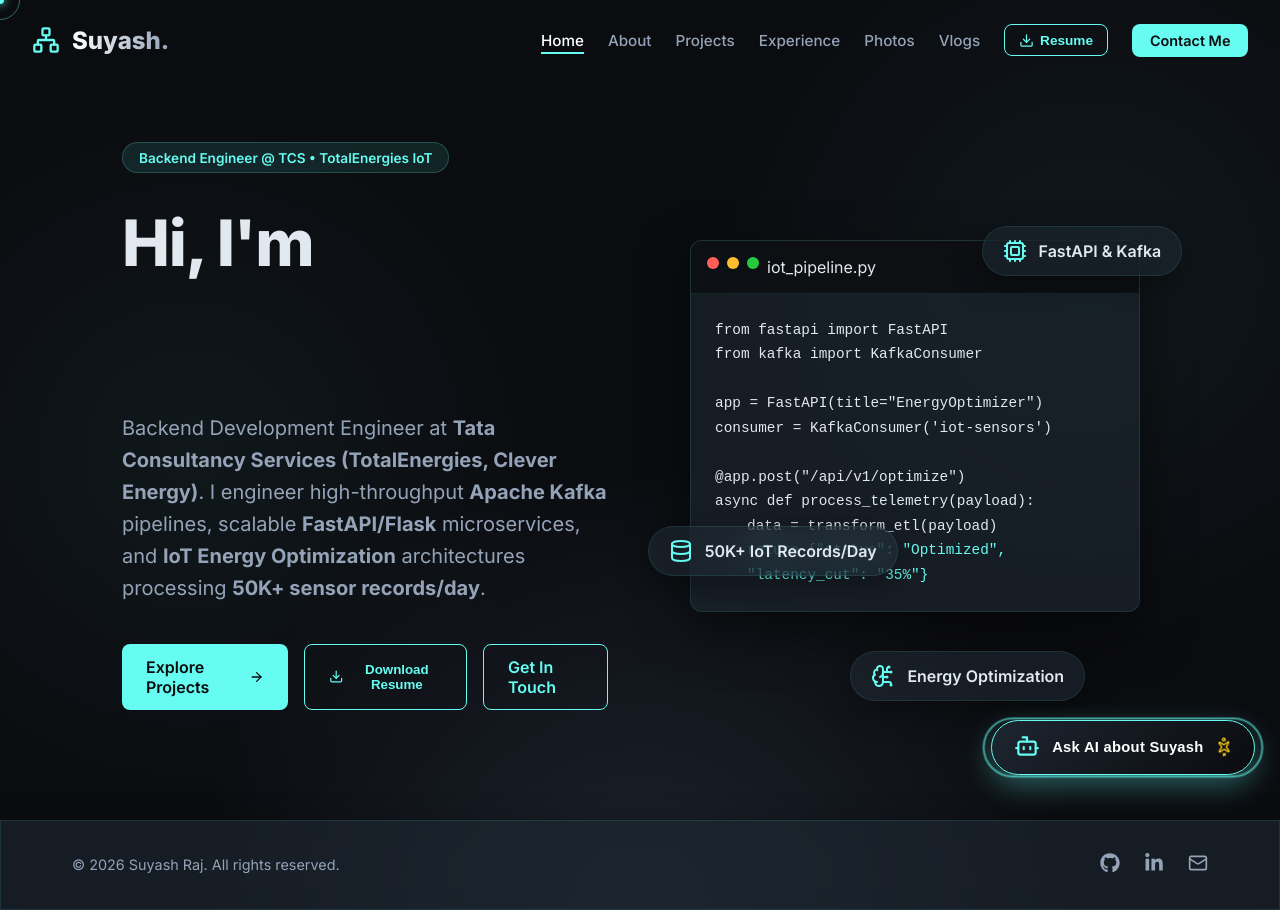
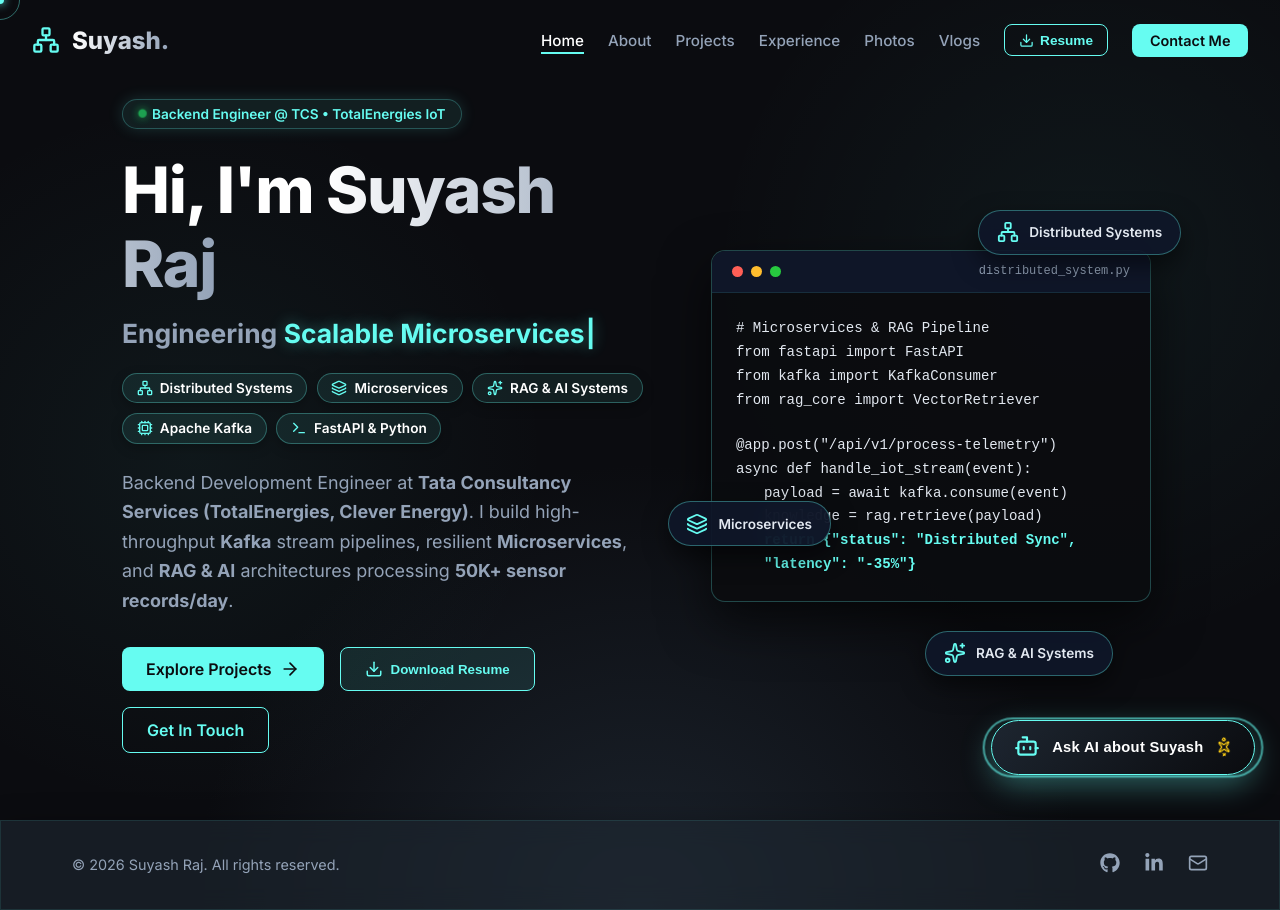
Before and after one commit to Razzsuyash/Portfolios, a React (Vite) app: page / in a window 1280 px wide. Built offline with nearby package versions, Linux system fonts and the light colour scheme.

Commit message:
Fix hero heading visibility and add Distributed Systems, Microservices, RAG highlighters

```diff
--- a/src/pages/Home.css
+++ b/src/pages/Home.css
@@ -3,66 +3,152 @@
   align-items: center;
   justify-content: space-between;
   min-height: calc(100vh - 140px);
-  gap: 4rem;
+  gap: 3.5rem;
 }
 
 .hero-content {
-  flex: 1;
-  max-width: 600px;
+  flex: 1.1;
+  max-width: 650px;
 }
 
 .hero-badge {
-  display: inline-block;
+  display: inline-flex;
+  align-items: center;
   padding: 0.4rem 1rem;
-  background: rgba(102, 252, 241, 0.1);
+  background: rgba(102, 252, 241, 0.08);
   color: var(--accent-color);
   border-radius: 100px;
   font-size: 0.85rem;
   font-weight: 600;
-  margin-bottom: 2rem;
-  border: 1px solid rgba(102, 252, 241, 0.2);
+  margin-bottom: 1.5rem;
+  border: 1px solid rgba(102, 252, 241, 0.25);
+  box-shadow: 0 0 15px rgba(102, 252, 241, 0.15);
+}
+
+.hero-title {
+  font-size: clamp(2.6rem, 5.5vw, 4rem);
+  font-weight: 800;
+  line-height: 1.15;
+  margin: 0 0 0.75rem 0;
+  letter-spacing: -0.02em;
+  color: #ffffff;
+}
+
+/* Typewriter Sub-Headline */
+.typewriter-headline {
+  display: flex;
+  align-items: center;
+  flex-wrap: wrap;
+  gap: 0.4rem;
+  font-size: clamp(1.2rem, 2.8vw, 1.65rem);
+  font-weight: 700;
+  margin-bottom: 1.25rem;
+  color: #e2e8f0;
+  min-height: 40px;
+}
+
+.typewriter-prefix {
+  color: var(--text-muted);
+}
+
+.typewriter-highlight {
+  color: var(--accent-color);
+  text-shadow: 0 0 16px rgba(102, 252, 241, 0.4);
+}
+
+/* Hero Highlighters Banner (Distributed Systems, Microservices, RAG) */
+.hero-highlighters {
+  display: flex;
+  flex-wrap: wrap;
+  gap: 0.6rem;
+  margin: 1.25rem 0 1.5rem 0;
+}
+
+.hero-highlight-pill {
+  display: inline-flex;
+  align-items: center;
+  gap: 0.45rem;
+  padding: 0.4rem 0.85rem;
+  border-radius: 30px;
+  background: rgba(102, 252, 241, 0.08);
+  border: 1px solid rgba(102, 252, 241, 0.3);
+  color: #fff;
+  font-size: 0.85rem;
+  font-weight: 600;
+  transition: all 0.25s cubic-bezier(0.16, 1, 0.3, 1);
+  box-shadow: 0 4px 12px rgba(0, 0, 0, 0.25);
+}
+
+.hero-highlight-pill:hover {
+  background: rgba(102, 252, 241, 0.2);
+  border-color: var(--accent-color);
+  transform: translateY(-2px);
+  box-shadow: 0 6px 18px rgba(102, 252, 241, 0.35);
+}
+
+.pill-icon {
+  color: var(--accent-color);
+  display: flex;
+  align-items: center;
 }
 
 .hero-subtitle {
-  font-size: 1.25rem;
-  margin: 1.5rem 0 2.5rem;
+  font-size: 1.12rem;
+  line-height: 1.65;
+  color: var(--text-muted);
+  margin: 0 0 2rem 0;
 }
 
 .hero-cta {
   display: flex;
+  flex-wrap: wrap;
   gap: 1rem;
 }
 
+.resume-download-cta {
+  background: rgba(102, 252, 241, 0.1);
+}
+
+/* Visual Card Side */
 .hero-visual {
-  flex: 1;
+  flex: 0.95;
   position: relative;
   display: flex;
   justify-content: center;
   align-items: center;
-  height: 500px;
+  height: 480px;
 }
 
 .visual-card {
   width: 100%;
-  max-width: 450px;
-  border-radius: 12px;
+  max-width: 440px;
+  border-radius: 14px;
   overflow: hidden;
   z-index: 2;
-  box-shadow: 0 20px 50px rgba(0,0,0,0.5);
-  border: 1px solid var(--glass-border);
+  box-shadow: 0 20px 50px rgba(0,0,0,0.6);
+  border: 1px solid rgba(102, 252, 241, 0.25);
+  background: rgba(11, 12, 16, 0.92);
 }
 
 .card-header {
-  background: rgba(11, 12, 16, 0.8);
-  padding: 1rem;
+  background: rgba(15, 23, 42, 0.95);
+  padding: 0.85rem 1.25rem;
   display: flex;
+  align-items: center;
   gap: 0.5rem;
   border-bottom: 1px solid var(--glass-border);
 }
 
+.editor-title {
+  margin-left: auto;
+  font-family: 'Fira Code', monospace;
+  font-size: 0.75rem;
+  color: var(--text-muted);
+}
+
 .dot {
-  width: 12px;
-  height: 12px;
+  width: 11px;
+  height: 11px;
   border-radius: 50%;
 }
 
@@ -73,7 +159,7 @@
 .card-body {
   padding: 1.5rem;
   font-family: 'Fira Code', monospace, sans-serif;
-  font-size: 0.9rem;
+  font-size: 0.88rem;
   line-height: 1.7;
 }
 
@@ -82,50 +168,57 @@
 }
 
 .code-line.empty {
-  height: 1.7em;
+  height: 1.5em;
 }
 
 .code-line.indent {
-  padding-left: 2rem;
+  padding-left: 1.75rem;
 }
 
 .code-line.accent {
   color: var(--accent-color);
+  font-weight: 600;
 }
 
+/* Floating Badges */
 .floating-badge {
   position: absolute;
   display: flex;
   align-items: center;
-  gap: 0.75rem;
-  padding: 0.75rem 1.25rem;
+  gap: 0.65rem;
+  padding: 0.65rem 1.1rem;
   border-radius: 100px;
   font-weight: 600;
+  font-size: 0.85rem;
   z-index: 3;
   animation: float 6s ease-in-out infinite;
+  background: rgba(15, 23, 42, 0.9);
+  border: 1px solid rgba(102, 252, 241, 0.35);
+  box-shadow: 0 10px 25px rgba(0, 0, 0, 0.5);
+  white-space: nowrap;
 }
 
 .badge-1 {
-  top: 10%;
+  top: 5%;
   right: -5%;
   animation-delay: 0s;
 }
 
 .badge-2 {
-  bottom: 20%;
-  left: -5%;
+  bottom: 25%;
+  left: -8%;
   animation-delay: 2s;
 }
 
 .badge-3 {
-  bottom: -5%;
-  right: 15%;
+  bottom: -2%;
+  right: 10%;
   animation-delay: 4s;
 }
 
 @keyframes float {
   0% { transform: translateY(0px); }
-  50% { transform: translateY(-15px); }
+  50% { transform: translateY(-12px); }
   100% { transform: translateY(0px); }
 }
 
@@ -142,9 +235,22 @@
     flex-direction: column;
   }
 
+  .typewriter-headline {
+    justify-content: center;
+  }
+
+  .hero-highlighters {
+    justify-content: center;
+  }
+
+  .hero-cta {
+    justify-content: center;
+  }
+
   .hero-visual {
     width: 100%;
-    margin-top: 2rem;
+    margin-top: 1.5rem;
+    height: auto;
   }
 
   .badge-1, .badge-2, .badge-3 {
--- a/src/pages/Home.jsx
+++ b/src/pages/Home.jsx
@@ -1,45 +1,80 @@
 import React from 'react';
 import { NavLink } from 'react-router-dom';
 import Typewriter from 'typewriter-effect';
-import { ArrowRight, Database, BrainCircuit, Terminal, Download, Cpu } from 'lucide-react';
+import { ArrowRight, Database, BrainCircuit, Terminal, Download, Cpu, Layers, Sparkles, Network } from 'lucide-react';
 import { downloadResume } from '../utils/downloadResume';
 import './Home.css';
 
 const Home = () => {
+  const highlighters = [
+    { label: "Distributed Systems", icon: <Network size={16} />, color: "accent" },
+    { label: "Microservices", icon: <Layers size={16} />, color: "accent" },
+    { label: "RAG & AI Systems", icon: <Sparkles size={16} />, color: "accent" },
+    { label: "Apache Kafka", icon: <Cpu size={16} />, color: "accent" },
+    { label: "FastAPI & Python", icon: <Terminal size={16} />, color: "accent" },
+  ];
+
   return (
     <div className="page-container container">
       <section className="hero-section">
         <div className="hero-content animate-fade-in">
-          <div className="hero-badge delay-100">Backend Engineer @ TCS • TotalEnergies IoT</div>
-          <h1 className="delay-200" style={{ minHeight: '120px' }}>
-            Hi, I'm <br />
-            <span className="text-gradient">
+          {/* Top Badge */}
+          <div className="hero-badge delay-100">
+            <span className="live-pulse-dot" style={{ display: 'inline-block', marginRight: '6px' }}></span>
+            Backend Engineer @ TCS • TotalEnergies IoT
+          </div>
+
+          {/* Main Permanent Heading */}
+          <h1 className="hero-title delay-150">
+            Hi, I'm <span className="text-gradient">Suyash Raj</span>
+          </h1>
+
+          {/* Dynamic Interactive Typewriter Sub-Headline */}
+          <div className="typewriter-headline delay-200">
+            <span className="typewriter-prefix">Engineering </span>
+            <span className="typewriter-highlight">
               <Typewriter
                 options={{
                   strings: [
-                    'Suyash Raj',
-                    'a Backend Engineer',
-                    'a Python & FastAPI Dev',
-                    'a Kafka & IoT Specialist',
-                    'a Distributed Systems Builder'
+                    'Distributed Systems',
+                    'Scalable Microservices',
+                    'RAG & Conversational AI',
+                    'High-Throughput Kafka Streams',
+                    'Ultra-Fast FastAPI Backend'
                   ],
                   autoStart: true,
                   loop: true,
+                  deleteSpeed: 30,
+                  delay: 45,
                 }}
               />
             </span>
-          </h1>
+          </div>
+
+          {/* Core Specialization Highlights */}
+          <div className="hero-highlighters delay-250">
+            {highlighters.map((item, index) => (
+              <div key={index} className="hero-highlight-pill glass">
+                <span className="pill-icon">{item.icon}</span>
+                <span className="pill-text">{item.label}</span>
+              </div>
+            ))}
+          </div>
+
+          {/* Short Bio */}
           <p className="hero-subtitle delay-300">
             Backend Development Engineer at <strong>Tata Consultancy Services (TotalEnergies, Clever Energy)</strong>.
-            I engineer high-throughput <strong>Apache Kafka</strong> pipelines, scalable <strong>FastAPI/Flask</strong> microservices,
-            and <strong>IoT Energy Optimization</strong> architectures processing <strong>50K+ sensor records/day</strong>.
+            I build high-throughput <strong>Kafka</strong> stream pipelines, resilient <strong>Microservices</strong>,
+            and <strong>RAG & AI</strong> architectures processing <strong>50K+ sensor records/day</strong>.
           </p>
+
+          {/* Call to Actions */}
           <div className="hero-cta delay-300">
             <NavLink to="/projects" className="button-primary">
               Explore Projects <ArrowRight size={20} />
             </NavLink>
             <button onClick={downloadResume} className="button-secondary resume-download-cta">
-              <Download size={19} /> Download Resume
+              <Download size={18} /> Download Resume
             </button>
             <NavLink to="/contact" className="button-secondary">
               Get In Touch
@@ -47,41 +82,43 @@
           </div>
         </div>
 
+        {/* Visual Terminal / Microservices Card */}
         <div className="hero-visual animate-fade-in delay-200">
           <div className="glass visual-card main-card">
             <div className="card-header">
               <span className="dot red"></span>
               <span className="dot yellow"></span>
               <span className="dot green"></span>
-              <span className="editor-title">iot_pipeline.py</span>
+              <span className="editor-title">distributed_system.py</span>
             </div>
             <div className="card-body">
+              <div className="code-line"># Microservices & RAG Pipeline</div>
               <div className="code-line">from fastapi import FastAPI</div>
               <div className="code-line">from kafka import KafkaConsumer</div>
+              <div className="code-line">from rag_core import VectorRetriever</div>
               <div className="code-line empty"></div>
-              <div className="code-line">app = FastAPI(title="EnergyOptimizer")</div>
-              <div className="code-line">consumer = KafkaConsumer('iot-sensors')</div>
-              <div className="code-line empty"></div>
-              <div className="code-line">@app.post("/api/v1/optimize")</div>
-              <div className="code-line">async def process_telemetry(payload):</div>
-              <div className="code-line indent">data = transform_etl(payload)</div>
-              <div className="code-line indent accent">return {"{"}"status": "Optimized", "latency_cut": "35%"{"}"}</div>
+              <div className="code-line">@app.post("/api/v1/process-telemetry")</div>
+              <div className="code-line">async def handle_iot_stream(event):</div>
+              <div className="code-line indent">payload = await kafka.consume(event)</div>
+              <div className="code-line indent">knowledge = rag.retrieve(payload)</div>
+              <div className="code-line indent accent">return {"{"}"status": "Distributed Sync", "latency": "-35%"{"}"}</div>
             </div>
           </div>
 
+          {/* Floating Highlight Badges */}
           <div className="floating-badge badge-1 glass">
-            <Cpu size={24} className="text-accent" />
-            <span>FastAPI & Kafka</span>
+            <Network size={22} className="text-accent" />
+            <span>Distributed Systems</span>
           </div>
 
           <div className="floating-badge badge-2 glass">
-            <Database size={24} className="text-accent" />
-            <span>50K+ IoT Records/Day</span>
+            <Layers size={22} className="text-accent" />
+            <span>Microservices</span>
           </div>
 
           <div className="floating-badge badge-3 glass">
-            <BrainCircuit size={24} className="text-accent" />
-            <span>Energy Optimization</span>
+            <Sparkles size={22} className="text-accent" />
+            <span>RAG & AI Systems</span>
           </div>
         </div>
       </section>
```
